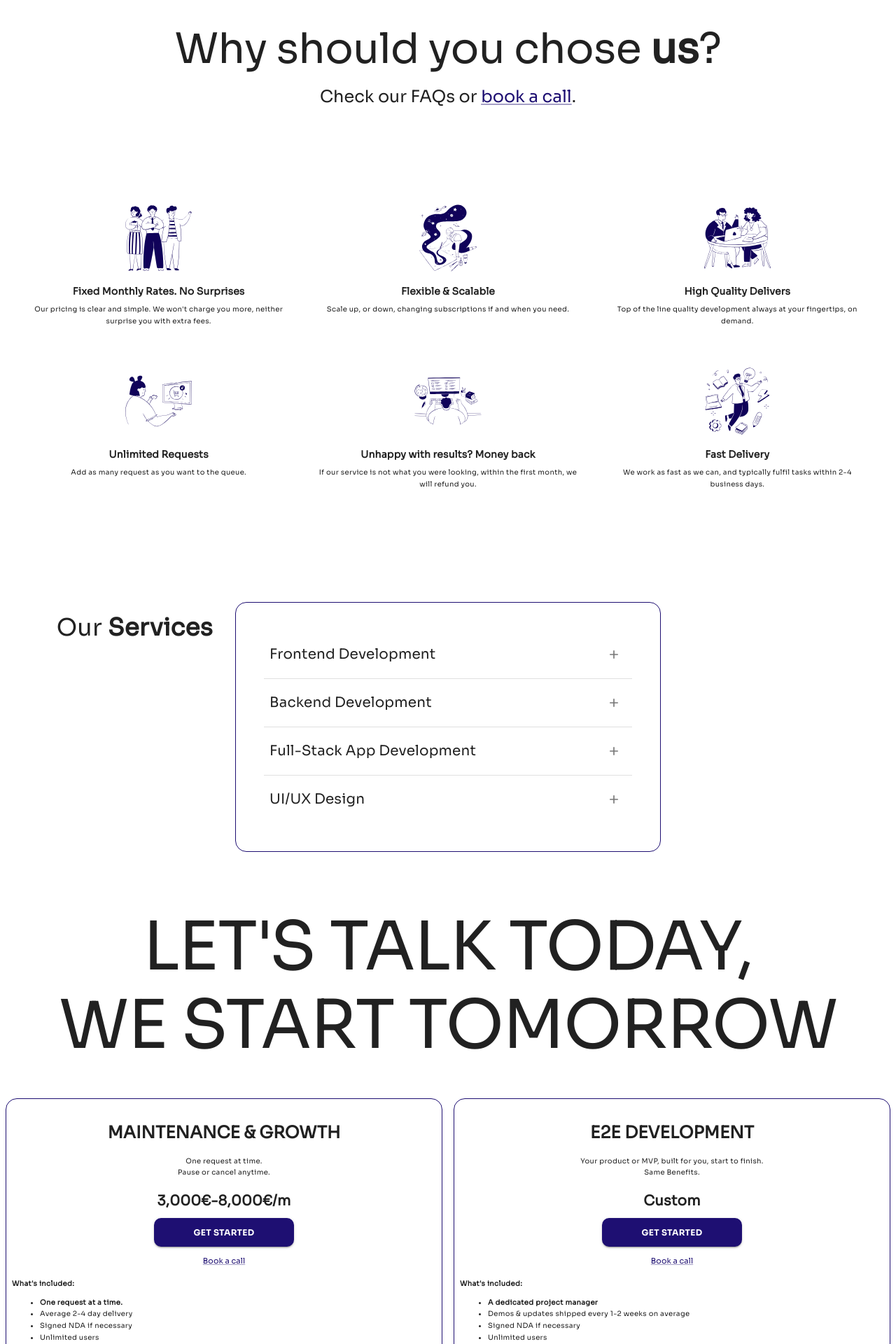
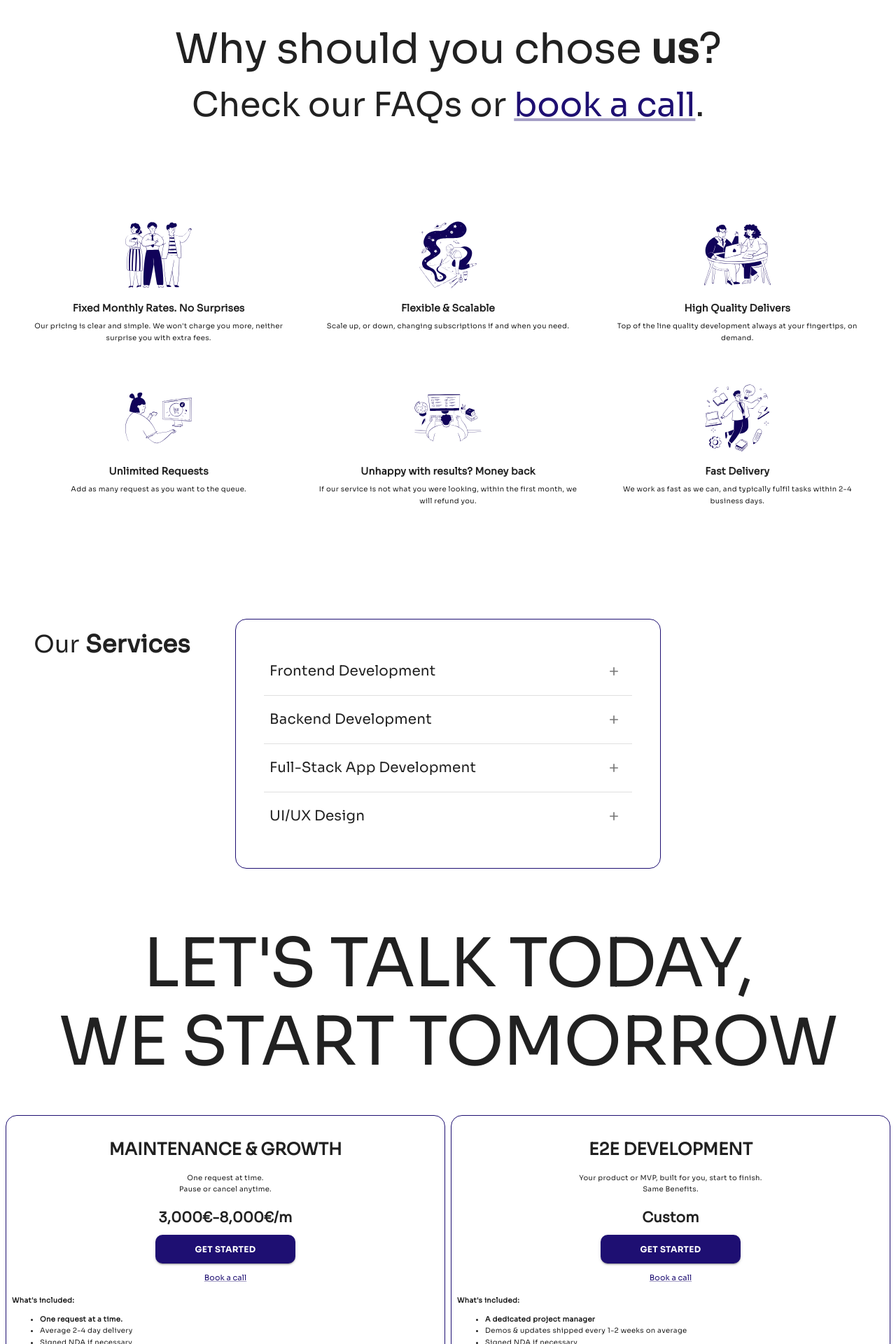
Before and after one commit to spars57/bytestudios, a React (Vite) app: page / in a window 1280 px wide. Shown: the part 600-2520 px from the top of the page at 70% size. Built offline with nearby package versions, Linux system fonts and the light colour scheme.

Commit message:
Add more responsiveness

```diff
--- a/src/App.tsx
+++ b/src/App.tsx
@@ -45,7 +45,7 @@ function App() {
       >
         <Box p={2} pl={5} id="home">
           <Slide direction="right" in={true} timeout={1000}>
-            <Typography variant="h3">
+            <Typography sx={{ typography: { sm: "h4", md: "h3", xs: "h4" } }}>
               <Box display="flex">
                 <div style={{ opacity: 0.6 }}>We help</div>&nbsp;
                 <b>startups</b>
@@ -101,10 +101,13 @@ function App() {
           width="100%"
           justifyContent={"center"}
         >
-          <Typography variant="h2">
+          <Typography sx={{ typography: { sm: "h3", md: "h2", xs: "h4" } }}>
             Why should you chose <b>us</b>?
           </Typography>
-          <Typography variant="h5" mt={2}>
+          <Typography
+            sx={{ typography: { sm: "h4", md: "h3", xs: "h5" } }}
+            mt={2}
+          >
             Check our FAQs or <Link>book a call</Link>.
           </Typography>
         </Box>
@@ -158,7 +161,7 @@ function App() {
         <Grid item md={3} sm={12}>
           <Fade in={true} timeout={1000}>
             <Box p={2}>
-              <Typography variant="h4" textAlign="right">
+              <Typography variant="h4" textAlign="center">
                 Our <b>Services</b>
               </Typography>
             </Box>
@@ -301,19 +304,26 @@ function App() {
         justifyContent={"center"}
         width="100%"
       >
-        <Typography variant="h1" textAlign={"center"}>
+        <Typography
+          sx={{ typography: { sm: "h2", md: "h1", xs: "h3" } }}
+          textAlign={"center"}
+        >
           LET'S TALK TODAY,
         </Typography>
-        <Typography variant="h1" textAlign={"center"}>
+        <Typography
+          sx={{ typography: { sm: "h3", md: "h1", xs: "h3" } }}
+          textAlign={"center"}
+        >
           WE START TOMORROW
         </Typography>
       </Box>
-      <Grid container spacing={2} p={1}>
-        <Grid item sm={12} md={6}>
+      <Grid container spacing={1} p={1}>
+        <Grid item sm={12} md={6} width={"100%"}>
           <Box
             display="flex"
             flexDirection={"column"}
             justifyContent="center"
+            width="100%"
             borderRadius={4}
             border={`1px solid ${theme.palette.primary.main}`}
           >
@@ -375,7 +385,7 @@ function App() {
             </Box>
           </Box>
         </Grid>
-        <Grid item sm={12} md={6}>
+        <Grid item sm={12} md={6} width={"100%"}>
           <Box
             display="flex"
             flexDirection={"column"}
@@ -478,7 +488,7 @@ function App() {
       <Grid container justifyContent={"center"} mt={4}>
         <Grid item sm={0} md={3}></Grid>
         <Grid item sm={12} md={6}>
-          <Grid container spacing={2}>
+          <Grid container spacing={2} p={1}>
             <Grid item md={12} sm={12}>
               <FrequentlyAskedQuestion
                 question="Why not just hire a full-time developer?"
@@ -583,28 +593,23 @@ function App() {
       </Grid>
 
       {/*Footer*/}
-      <Box
+      <Grid
+        container
         mt={20}
-        display={"flex"}
-        flexDirection="column"
-        alignItems={"center"}
         width="100%"
-        height={200}
         style={{
           backgroundColor: theme.palette.primary.main,
           color: theme.palette.primary.contrastText,
         }}
       >
-        <Box
-          alignItems={"center"}
-          display="flex"
-          justifyContent="space-between"
-          width="50%"
-          height="84%"
-        >
+        <Grid item sm={0} md={2}></Grid>
+        <Grid item sm={12} md={8}>
+          <Grid container spacing={2} p={1} mt={1}>
+            <Grid item sm={12} md={4} display="flex" justifyContent={"center"}>
               <HeaderLogo onClick={scrollToView("home")} />
-          <Box display="flex">
+            </Grid>
             {/*About*/}
+            <Grid item sm={3} md={2} display="flex" justifyContent={"center"}>
               <Box mx={1} display="flex" flexDirection={"column"}>
                 <Box mb={2}>
                   <Typography variant="button" style={{ fontSize: 12 }}>
@@ -639,7 +644,9 @@ function App() {
                   </Link>
                 </Box>
               </Box>
+            </Grid>
             {/*Legal*/}
+            <Grid item sm={3} md={2} display="flex" justifyContent={"center"}>
               <Box mx={1} display="flex" flexDirection={"column"}>
                 <Box mb={2}>
                   <Typography variant="button" style={{ fontSize: 12 }}>
@@ -657,7 +664,9 @@ function App() {
                   </Link>
                 </Box>
               </Box>
+            </Grid>
             {/*Company*/}
+            <Grid item sm={3} md={2} display="flex" justifyContent={"center"}>
               <Box mx={1} display="flex" flexDirection={"column"}>
                 <Box mb={2}>
                   <Typography variant="button" style={{ fontSize: 12 }}>
@@ -675,7 +684,9 @@ function App() {
                   </Link>
                 </Box>
               </Box>
+            </Grid>
             {/*Follow Us*/}
+            <Grid item sm={3} md={2} display="flex" justifyContent={"center"}>
               <Box mx={1} display="flex" flexDirection={"column"}>
                 <Box mb={2}>
                   <Typography variant="button" style={{ fontSize: 12 }}>
@@ -701,23 +712,16 @@ function App() {
                   </Link>
                 </Box>
               </Box>
-          </Box>
-        </Box>
-
-        <Box
-          p={1}
-          display="flex"
-          alignItems="center"
-          flexDirection="column"
-          justifyContent="center"
-          width="100%"
-          borderTop="1px solid #9119F6"
-        >
-          <Typography variant="caption">
-            Copyright © 2022 <b>Bytestudios.Ltd.</b>
+            </Grid>
+            <Grid item xs={12} width="100%" display="flex">
+              <Typography variant="caption" textAlign={"center"} width={"100%"}>
+                Copyright © 2024 <b>Bytestudios.Ltd.</b>
               </Typography>
-        </Box>
-      </Box>
+            </Grid>
+          </Grid>
+        </Grid>
+        <Grid item sm={0} md={2}></Grid>
+      </Grid>
     </Box>
   );
 }
```
Lines whose indentation alone changed are shown as unchanged.
